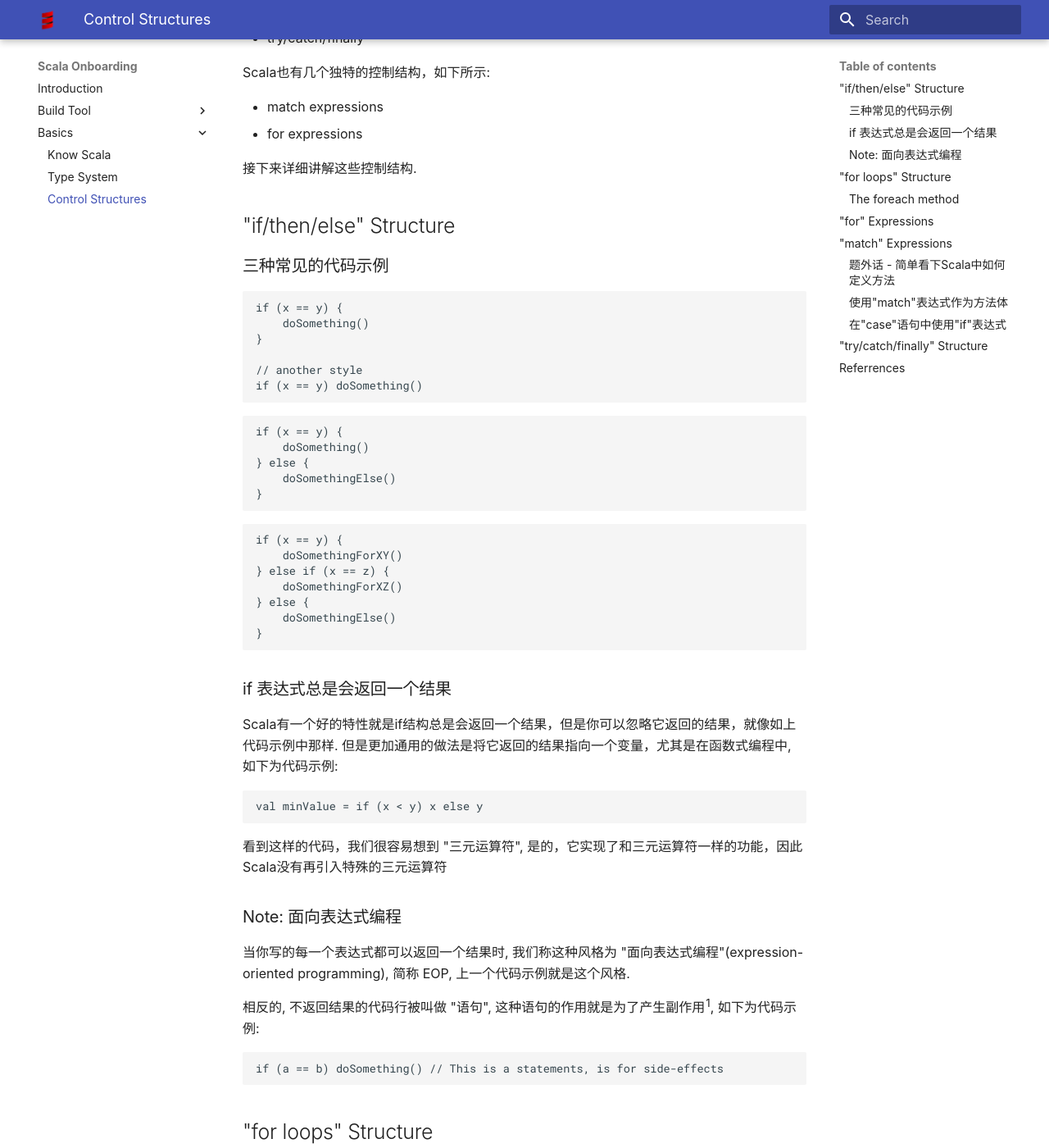
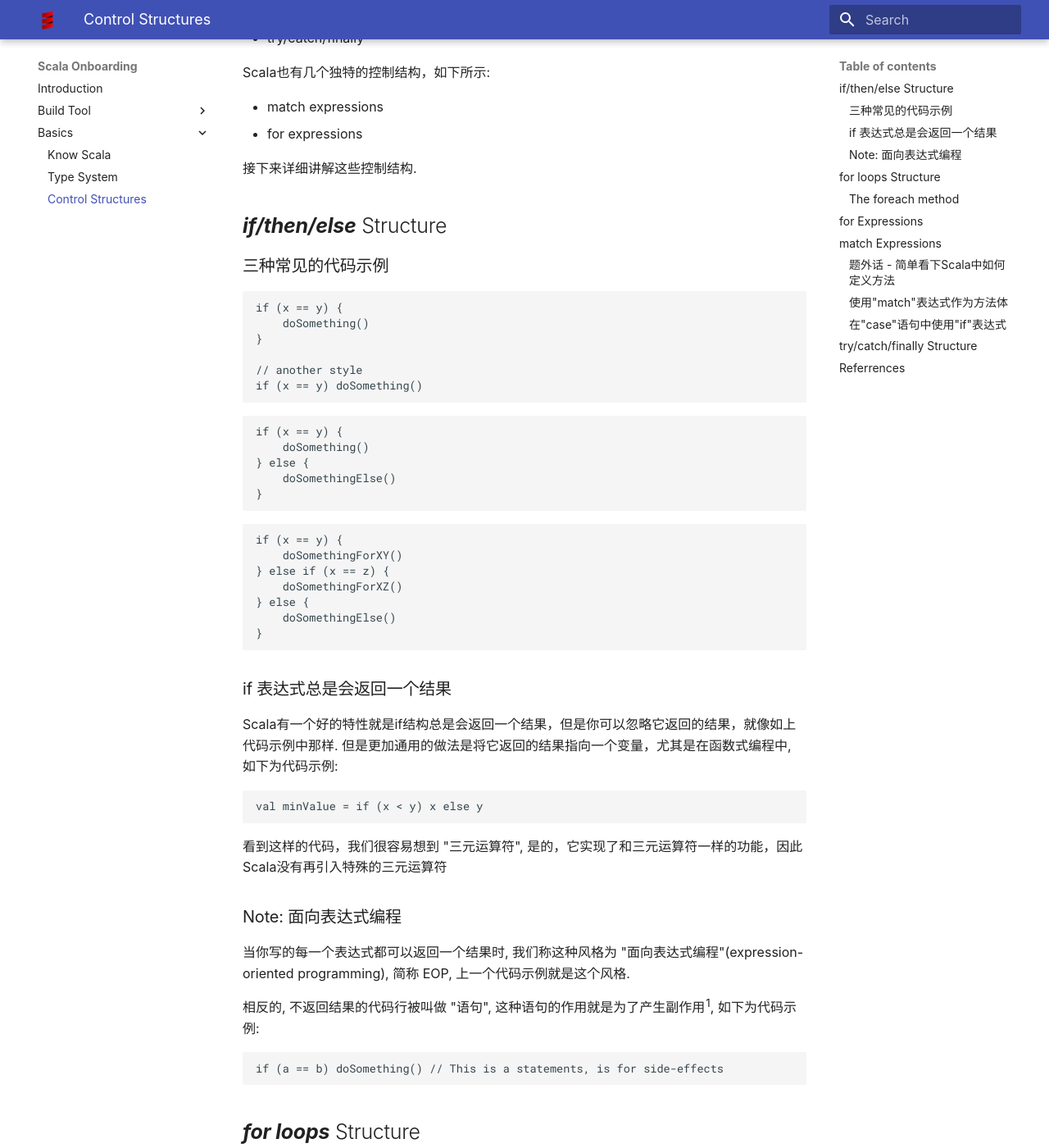
Before and after one commit to ShuaiLLi/scala-onboarding, an MkDocs documentation site: the page built from docs/basics/control-structures.md, in a window 1280 px wide and 1400 px high, scrolled down 254 px. Shown: the whole window at 82% size. Built offline with MkDocs 1.6.1 and Material for MkDocs 9.7.7, drawn with Linux system fonts in a browser that asks for light colours; some web fonts are replaced; some of the changed text lies outside the part shown.

Commit message:
Let content look more markdown-style

````diff
--- a/docs/basics/control-structures.md
+++ b/docs/basics/control-structures.md
@@ -13,7 +13,7 @@ Scala也有几个独特的控制结构，如下所示:
 
 接下来详细讲解这些控制结构.
 
-## "if/then/else" Structure
+## **_if/then/else_** Structure
 
 ### 三种常见的代码示例
 
@@ -65,7 +65,7 @@ val minValue = if (x < y) x else y
 if (a == b) doSomething() // This is a statements, is for side-effects
 ```
 
-## "for loops" Structure
+## **_for loops_** Structure
 
 for循环最简单的使用场景就是用来遍历容器中的元素，如下是一个代码示例:
 
@@ -116,7 +116,7 @@ scores.foreach {
 }
 ```
 
-## "for" Expressions
+## **_for_** Expressions
 
 如何你还能想起我们在"if/then/else" Structure那一节中使用的"面向表达式编程"(EOP)以及表达式和语句之间的差异，你会发现我们上一节中使用 for 和 foreach 方法作为一种产生"副作用"的工具，我们利用他们和 println 方法将容器中元素的值打印出来.
 
@@ -136,7 +136,7 @@ Tips:
 
 - 注意此处的`yield`关键字, 他的意思是我要根据已有的容器产出一个新容器，这里是"产出"的意思
 
-## "match" Expressions
+## **_match_** Expressions
 
 Scala设计了一种"match"表达式, 它类似于Java中的`switch`语句, 如下为代码示例:
 
@@ -230,7 +230,7 @@ i match {
 }
 ```
 
-## "try/catch/finally" Structure
+## **_try/catch/finally_** Structure
 
 你可以使用"try/catch/finally"来捕获和管理异常. Scala中使用`case`语句来匹配可能发生的不同类型的异常, 如下是一个基本的代码示例:
 
````
